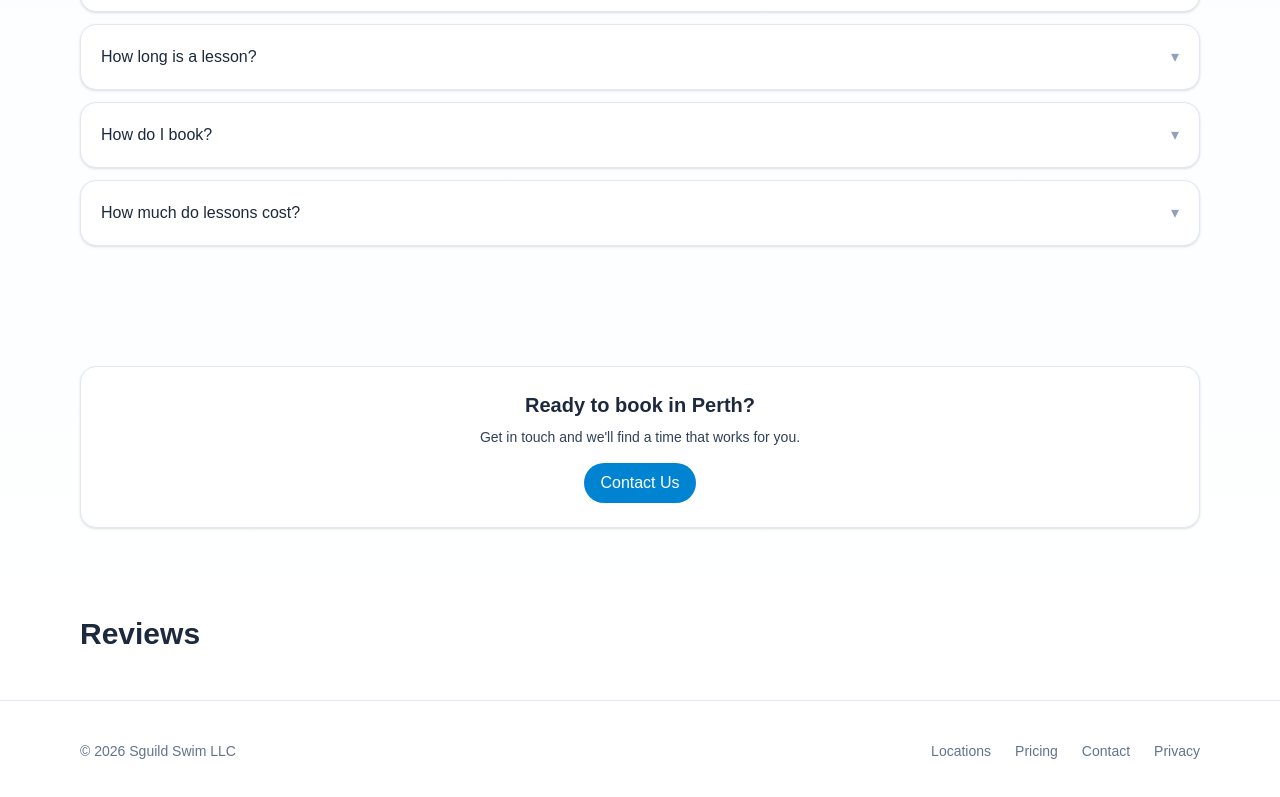
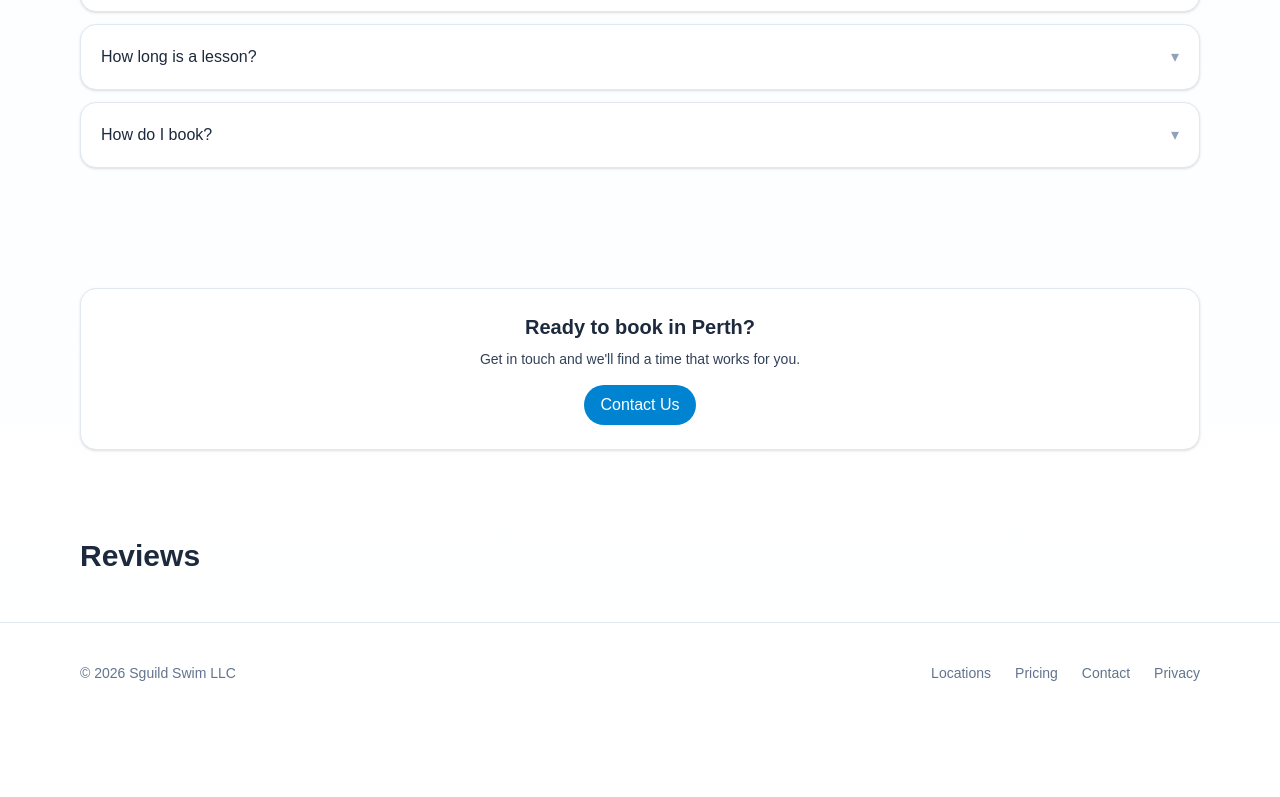
Before and after one commit to sguild-admin/sguild-site, a Next.js app: page /perth in a window 1280 px wide. Shown: the part 2238-3035 px from the top of the page. After the commit the page ends 2961 px from the top, so only its background shows below. Built offline with nearby package versions, Linux system fonts and the light colour scheme.

Commit message:
Remove rates block from FAQs (pricing moved to Pricing page/sections)

```diff
--- a/src/components/FAQs.tsx
+++ b/src/components/FAQs.tsx
@@ -41,16 +41,7 @@ export default function FAQs({ city, phoneDisplay, telHref, smsHref, mailHref, i
           </div>
         </FAQItem>
 
-        <div id="rates">
-          <FAQItem question={`How much do lessons cost?`}>
-            <ul className="mt-3 list-disc pl-5 text-sm text-slate-700 space-y-1">
-              <li><strong>Private Lessons:</strong> $40 per 30-minute session</li>
-              <li><strong>Semi-Private Lessons:</strong> $20 per student per 30-minute session (2 students)</li>
-              <li><strong>Group Lessons:</strong> $15 per student per 30-minute session (3+ students)</li>
-            </ul>
-            <p className="mt-3 text-xs text-slate-500">*A $20 mobile service fee applies per visit.</p>
-          </FAQItem>
-        </div>
+        {/* Pricing moved to dedicated Pricing sections/pages */}
       </div>
     </section>
   )
```
